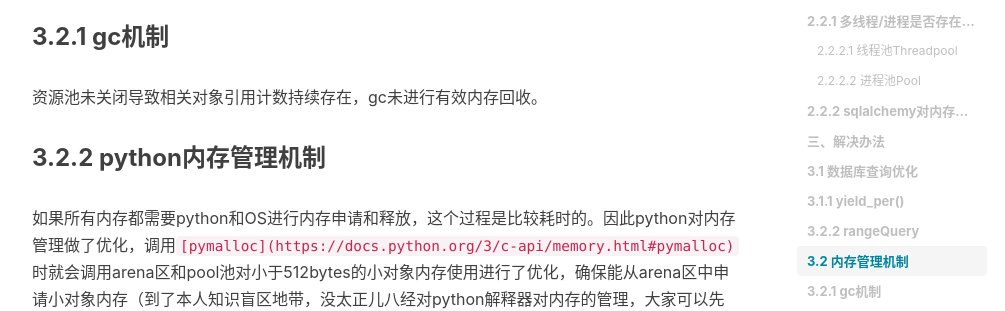
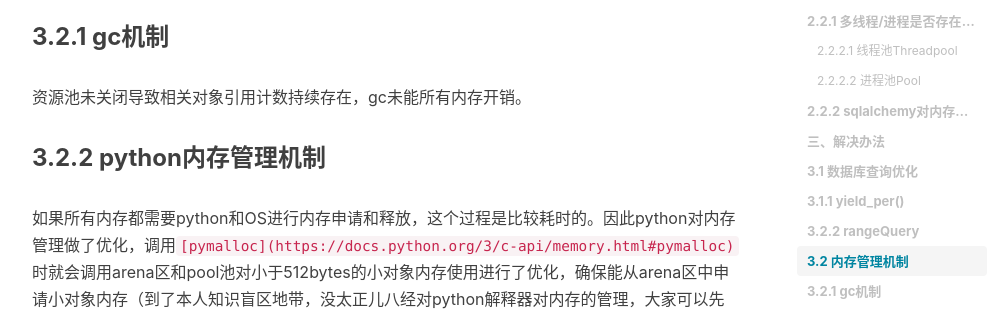
Before and after one commit to shihai1991/shihai1991.github.io, a Jekyll site: the page built from _posts/2022-09-20-multiprocessing-sqlalchemy.md, in a window 1280 px wide and 900 px high, scrolled down 6498 px. Shown: the part 173-484 px from the top of the window, without its empty margins (233-1238 px from the left). Built offline with Jekyll 4.4.1, drawn with Linux system fonts in a browser that asks for light colours; nearby versions of some CDN libraries; comment, search, counter and statistics services are not loaded.

Commit message:
Update 2022-09-20-multiprocessing-sqlalchemy.md

```diff
--- a/_posts/2022-09-20-multiprocessing-sqlalchemy.md
+++ b/_posts/2022-09-20-multiprocessing-sqlalchemy.md
@@ -219,7 +219,7 @@ PID USER      PR  NI    VIRT    RES    SHR S  %CPU %MEM     TIME+ COMMAND
 上面执行进程从最初的240112KB到最后的399960KB，实际从测试结果看应该由三部分机制构成。
 
 ### 3.2.1 gc机制
-资源池未关闭导致相关对象引用计数持续存在，gc未进行有效内存回收。
+资源池未关闭导致相关对象引用计数持续存在，gc未能所有内存开销。
 
 ### 3.2.2 python内存管理机制
 如果所有内存都需要python和OS进行内存申请和释放，这个过程是比较耗时的。因此python对内存管理做了优化，调用`[pymalloc](https://docs.python.org/3/c-api/memory.html#pymalloc)`时就会调用arena区和pool池对小于512bytes的小对象内存使用进行了优化，确保能从arena区中申请小对象内存（到了本人知识盲区地带，没太正儿八经对python解释器对内存的管理，大家可以先看参考文献1，有时间我再补充刷新）。
```
